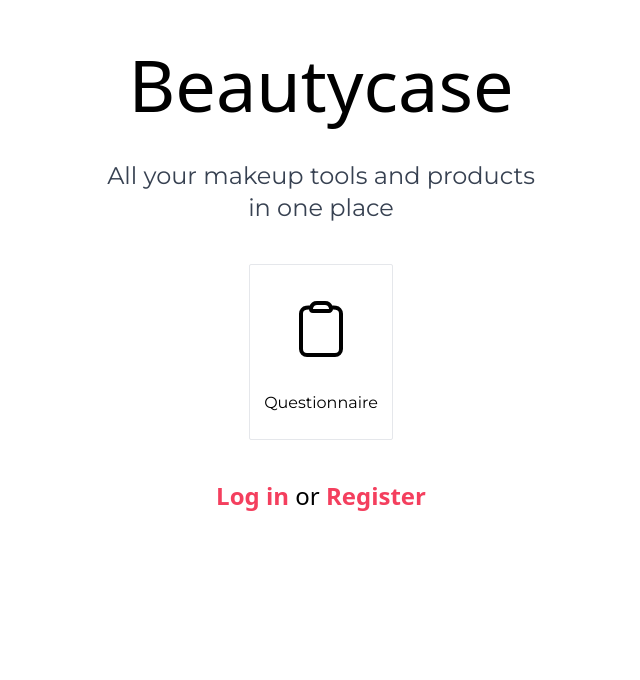
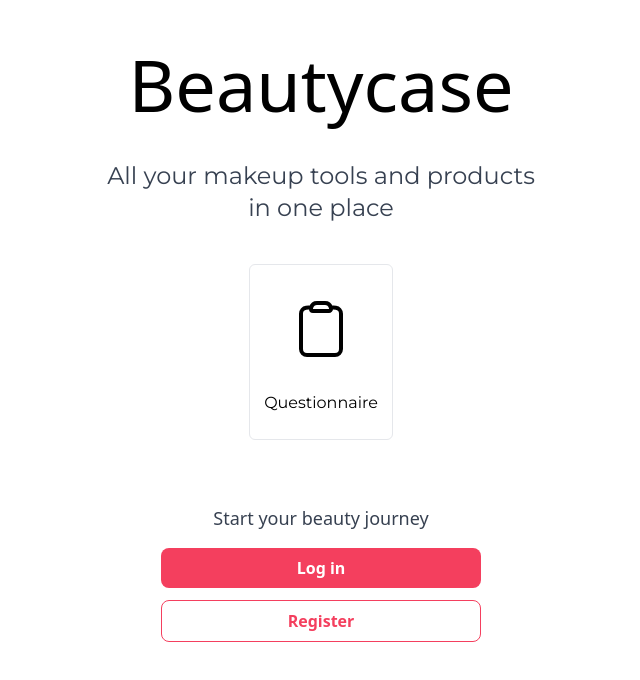
Before and after one commit to lifeinplus/beautycase-frontend, a React (Vite) app: page / in a window 1280 px wide. Shown: the top 680 px of the page, without its empty margins (319-959 px from the left). Built offline with nearby package versions, Linux system fonts and the light colour scheme; no server answers; a web font is replaced by a local one; what @cloudinary/url-gen, @react-pdf/renderer would draw is missing.

Commit message:
BC-350 Enhance authentication UI in HomePage

```diff
--- a/public/assets/locales/en/home.json
+++ b/public/assets/locales/en/home.json
@@ -2,11 +2,11 @@
     "motto": "All your makeup tools and products in one place",
     "auth": {
         "loggedIn": "Logged in",
-        "logout": "Log out"
+        "logout": "Log out",
+        "getStarted": "Start your beauty journey"
     },
     "link": {
         "login": "Log in",
-        "or": "or",
         "register": "Register"
     }
 }
--- a/public/assets/locales/ru/home.json
+++ b/public/assets/locales/ru/home.json
@@ -2,11 +2,11 @@
     "motto": "Все ваши инструменты и продукты для макияжа в одном месте",
     "auth": {
         "loggedIn": "Выполнен вход",
-        "logout": "Выйти"
+        "logout": "Выйти",
+        "getStarted": "Начните свой путь красоты"
     },
     "link": {
         "login": "Войти",
-        "or": "или",
-        "register": "зарегистрироваться"
+        "register": "Зарегистрироваться"
     }
 }
--- a/src/components/ui/ButtonSubmit.tsx
+++ b/src/components/ui/ButtonSubmit.tsx
@@ -14,8 +14,7 @@ export const ButtonSubmit = ({
     isLoading = false,
     label = '',
     ...props
-}: ButtonSubmitProps) => {
-    return (
+}: ButtonSubmitProps) => (
     <button
         {...props}
         className={classNames(
@@ -30,4 +29,3 @@ export const ButtonSubmit = ({
         {label}
     </button>
 )
-}
--- a/src/features/home/components/HomeButton.tsx
+++ b/src/features/home/components/HomeButton.tsx
@@ -1,17 +1,17 @@
 import { ComponentType, SVGProps } from 'react'
 import { Link } from 'react-router-dom'
 
-export interface HomeButtonProps {
+export interface HomeTileProps {
     to: string
     label: string
     icon: ComponentType<SVGProps<SVGSVGElement>>
 }
 
-export const HomeButton = ({ to, label, icon: Icon }: HomeButtonProps) => (
-    <Link to={to} className="focus-outline home-button group">
+export const HomeTile = ({ to, label, icon: Icon }: HomeTileProps) => (
+    <Link to={to} className="focus-outline home-tile group">
         <div className="text-black group-hover:text-white dark:text-white">
             <Icon className="h-16 w-16" />
         </div>
-        <span className="home-button-label">{label}</span>
+        <span className="home-tile-label">{label}</span>
     </Link>
 )
--- a/src/features/home/pages/HomePage.tsx
+++ b/src/features/home/pages/HomePage.tsx
@@ -6,7 +6,7 @@ import { useAppSelector } from '../../../app/hooks'
 import { canAccess, menuItems } from '../../../utils/menu'
 import { selectRole, selectUsername } from '../../auth/authSlice'
 import { useAuthLogout } from '../../auth/hooks/useAuthLogout'
-import { HomeButton } from '../components/HomeButton'
+import { HomeTile } from '../components/HomeButton'
 
 export const HomePage = () => {
     const { t } = useTranslation('home')
@@ -40,7 +40,7 @@ export const HomePage = () => {
                     )}
                 >
                     {accessibleMenuItems.map((item, index) => (
-                        <HomeButton
+                        <HomeTile
                             key={index}
                             to={item.path}
                             label={t(`navigation:${item.label}`)}
@@ -49,37 +49,45 @@ export const HomePage = () => {
                     ))}
                 </div>
 
-                <div className="mt-10 sm:mb-5">
-                    <p className="home-auth">
+                <div className="mx-auto mt-16 max-w-xs sm:mb-5">
                     {username ? (
                         <>
-                                {t('auth.loggedIn')}: {username} (
+                            <div className="mb-4 text-center">
+                                <p className="mb-1 text-sm text-gray-700 dark:text-gray-400">
+                                    {t('auth.loggedIn')}
+                                </p>
+                                <p className="font-heading text-lg font-semibold text-black dark:text-white">
+                                    {username}
+                                </p>
+                            </div>
                             <button
-                                    className="focus-outline text-danger font-semibold"
+                                className="focus-outline btn"
                                 onClick={handleLogout}
                             >
                                 {t('auth.logout')}
                             </button>
-                                )
                         </>
                     ) : (
-                            <>
+                        <div className="mb-6 text-center">
+                            <p className="mb-4 text-lg text-gray-700 dark:text-gray-400">
+                                {t('auth.getStarted')}
+                            </p>
+                            <div className="flex flex-col gap-3">
                                 <Link
-                                    className="focus-outline text-danger font-semibold"
+                                    className="focus-outline home-btn-login"
                                     to="/login"
                                 >
                                     {t('link.login')}
-                                </Link>{' '}
-                                {t('link.or')}{' '}
+                                </Link>
                                 <Link
-                                    className="focus-outline text-danger font-semibold"
+                                    className="focus-outline home-btn-register"
                                     to="/register"
                                 >
                                     {t('link.register')}
                                 </Link>
-                            </>
+                            </div>
+                        </div>
                     )}
-                    </p>
                 </div>
             </div>
         </div>
--- a/src/styles/button.css
+++ b/src/styles/button.css
@@ -4,7 +4,7 @@
 }
 
 .btn {
-    @apply flex w-full justify-center gap-4 rounded-lg px-4 py-2 text-base font-semibold text-white;
+    @apply flex w-full justify-center gap-4 rounded-lg px-4 py-2 text-base font-semibold text-white transition-colors;
     @apply bg-rose-500 dark:bg-rose-600;
     @apply hover:bg-rose-600 dark:hover:bg-rose-700;
 }
--- a/src/styles/home.css
+++ b/src/styles/home.css
@@ -11,17 +11,26 @@
     @apply text-gray-700 dark:text-gray-400;
 }
 
-.home-button {
+.home-tile {
     @apply flex min-h-44 w-full flex-col items-center px-5 pt-8;
     @apply bg-white dark:bg-black;
-    @apply rounded-sm border border-gray-200 dark:border-neutral-700;
+    @apply rounded-md border border-gray-200 dark:border-neutral-700;
     @apply hover:bg-rose-500 dark:hover:bg-rose-600;
 }
 
-.home-button-label {
+.home-tile-label {
     @apply mt-8 text-center font-heading text-base font-normal leading-tight text-black group-hover:text-white dark:text-white;
 }
 
-.home-auth {
-    @apply text-center text-base sm:text-xl lg:text-2xl;
+.home-btn-login {
+    @apply rounded-lg px-4 py-2 text-center font-semibold text-white transition-colors;
+    @apply bg-rose-500 dark:bg-rose-600;
+    @apply hover:bg-rose-600 dark:hover:bg-rose-700;
 }
+
+.home-btn-register {
+    @apply px-4 py-2 text-center font-semibold text-rose-500 transition-colors;
+    @apply rounded-lg border border-rose-500 dark:border-rose-600;
+    @apply bg-white dark:bg-black;
+    @apply hover:bg-rose-50 dark:hover:bg-rose-950;
+}
```
Also changed, not shown: 2 other files (tests, documents, lock files or other folders). Lines whose indentation alone changed are shown as unchanged.
